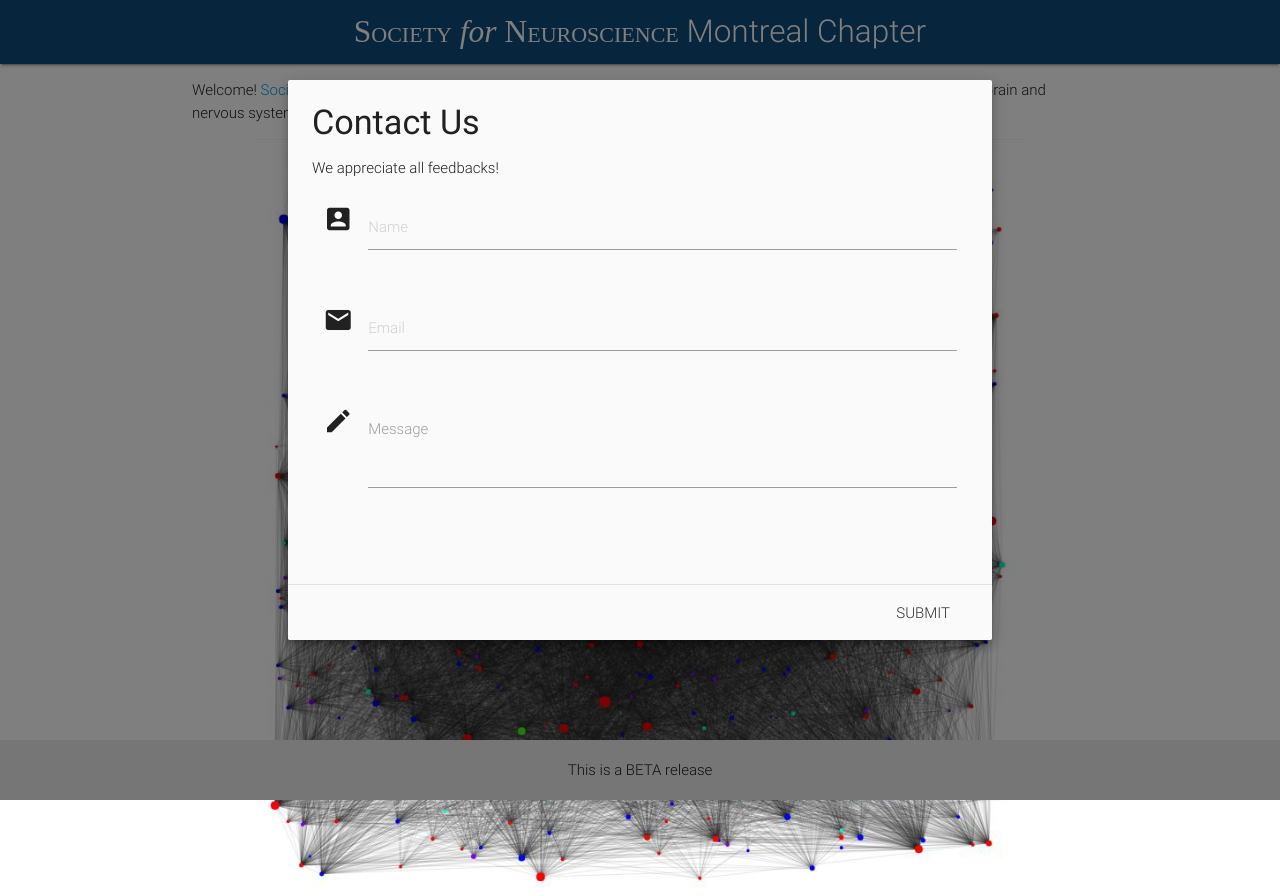
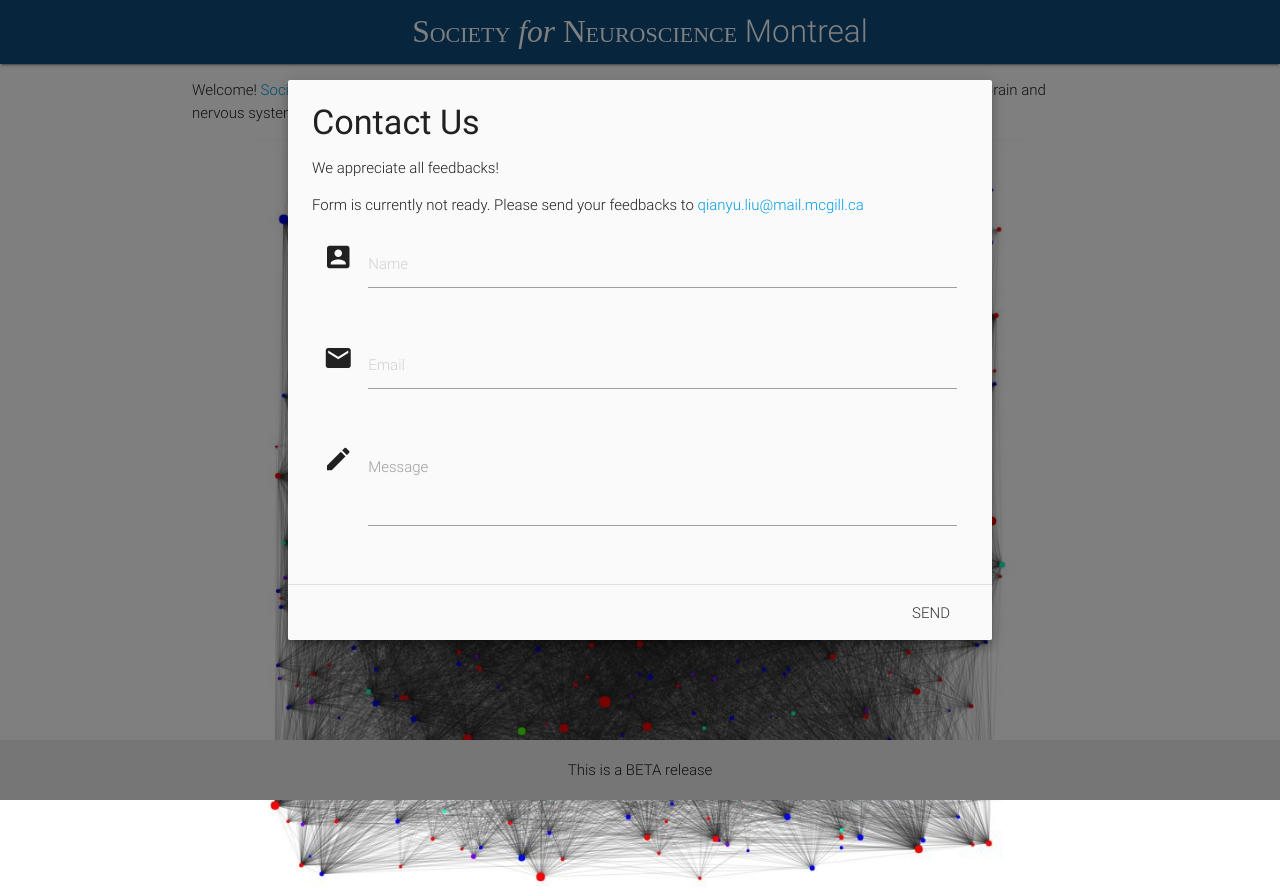
Before and after one commit to chianyul/neuroville, a plain HTML site: page index.html in a window 1280 px wide. Both pictures are taken after a click on the link "CONTACT US". Drawn offline with nearby package versions, Linux system fonts and the light colour scheme.

Commit message:
change file name, a minor fixes

```diff
--- a/index.html
+++ b/index.html
@@ -19,7 +19,7 @@
 
 	<nav>
 		<div class="nav-wrapper">
-			<div class="desktop"><a class="brand-logo center"><span id="sfn-title">Society <span>for</span> Neuroscience</span> Montreal Chapter</a></div>
+			<div class="desktop"><a class="brand-logo center"><span id="sfn-title">Society <span>for</span> Neuroscience</span> Montreal</a></div>
 			<div class="mobile"> <a class="brand-logo center"><span id="sfn-title">S<span>f</span>N</span> Montreal</a></div>
 		</div>
 	</nav>
@@ -44,6 +44,7 @@
 			<div class="modal-content">
 				<h4>Contact Us</h4>
 				<p>We appreciate all feedbacks!</p>
+				<p>Form is currently not ready. Please send your feedbacks to <a href="mailto:qianyu.liu@mail.mcgill.ca">qianyu.liu@mail.mcgill.ca</a></p>
 
 				<div class="row">
 					<div class="input-field col s12">
@@ -69,7 +70,7 @@
 
 			</div>
 			<div class="modal-footer">
-				<input type="submit" class="modal-action modal-close waves-effect waves-green btn-flat ">
+				<input type="submit" value="Send" class="modal-action modal-close waves-effect waves-green btn-flat" disabled>
 			</div>
 		</form>
 	</div>
```
Also changed, not shown: mtlNet.html (renamed from mtlNet2.html, +1 -1 lines), mtlNet.css (renamed from mtlNet2.css).
